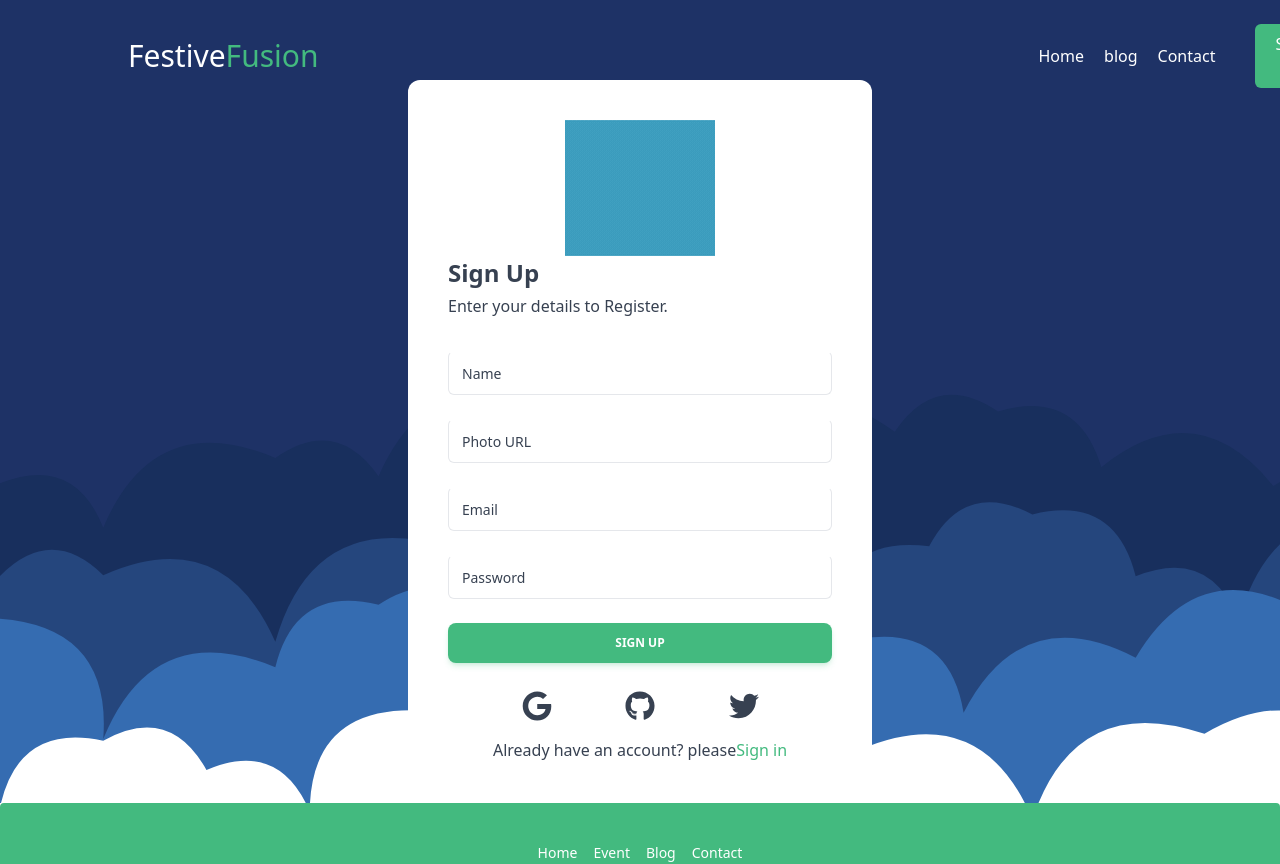
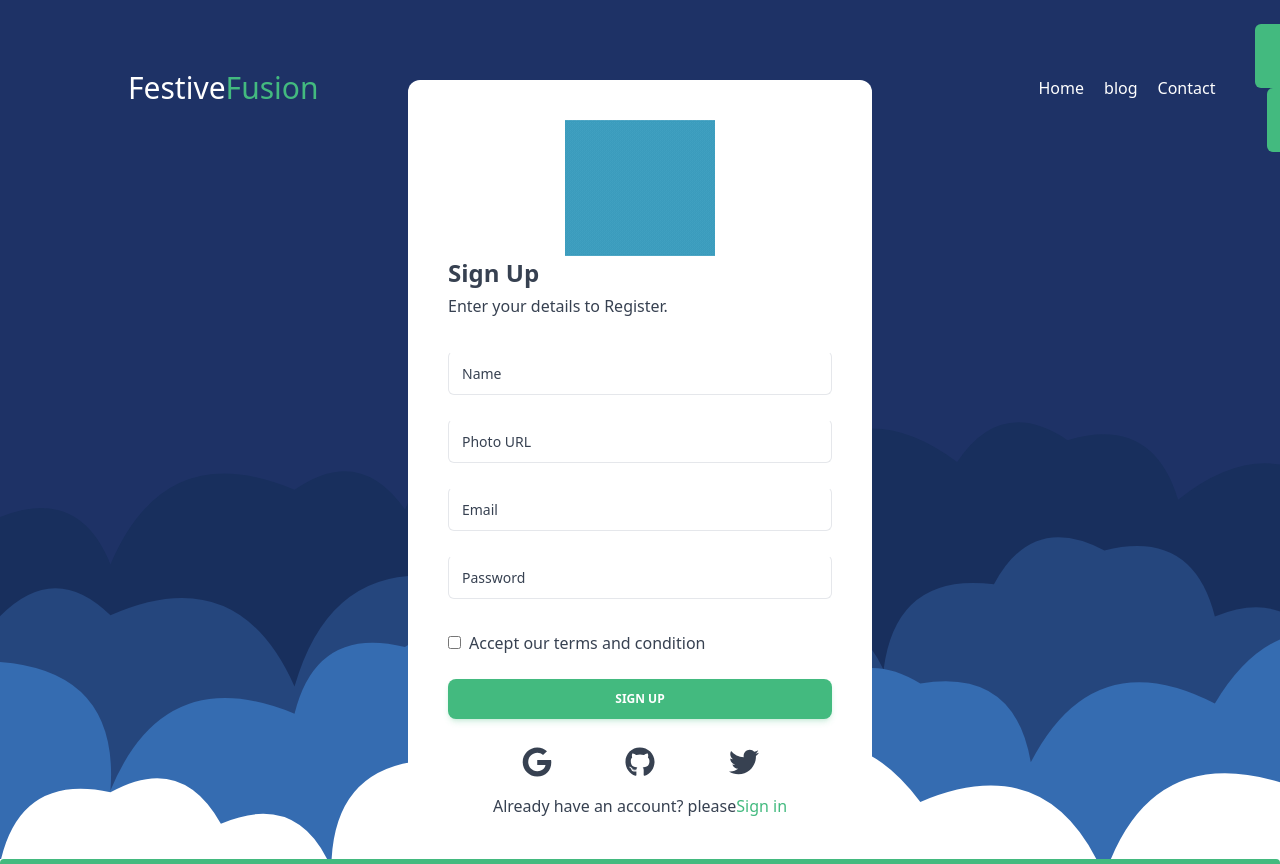
Before and after one commit to rayhan360/FestiveFusion, a React (Vite) app: page /registration in a window 1280 px wide. Shown: the top 864 px of the page. Built offline with nearby package versions, Linux system fonts and the light colour scheme; no server answers.

Commit message:
added sign up registration authenticate and validatetion

```diff
--- a/package.json
+++ b/package.json
@@ -17,11 +17,13 @@
     "prop-types": "^15.8.1",
     "react": "^18.2.0",
     "react-dom": "^18.2.0",
+    "react-hot-toast": "^2.4.1",
     "react-icons": "^4.11.0",
     "react-router-dom": "^6.16.0",
     "react-slick": "^0.29.0",
     "slick-carousel": "^1.8.1",
     "sort-by": "^1.2.0",
+    "sweetalert": "^2.1.2",
     "swiper": "^10.3.1"
   },
   "devDependencies": {
--- a/src/Authentications/Registration.jsx
+++ b/src/Authentications/Registration.jsx
@@ -1,9 +1,69 @@
-import { Link } from "react-router-dom"
+/* eslint-disable no-useless-escape */
+import { Link, useNavigate } from "react-router-dom"
 import signUp from "../assets/signup.gif"
 import "./authentication.css"
 import SocialAuth from "./SocialAuth";
+import { useContext } from "react";
+import { AuthContext } from "../AuthProvider/AuthProvider";
+// import swal from 'sweetalert';
+import toast, { Toaster } from 'react-hot-toast';
+import { updateProfile } from "firebase/auth";
+const Registration = () => {
 
-const Registration = () => {
+    // context
+    const { createUser } = useContext(AuthContext)
+    const navigate = useNavigate()
+
+    const handleRegistration = (e) => {
+        e.preventDefault()
+        const name = e.target.name.value;
+        const photo = e.target.photo.value;
+        const email = e.target.email.value;
+        const password = e.target.password.value;
+        const terms = e.target.terms.checked;
+        // console.log(name, photo, email, password, terms);
+
+        // validation
+        if (password.length < 6) {
+            toast.error("password should at least 6 character or longer").
+            return;
+        } else if (!/[!@#$%^&*()_+{}\[\]:;<>,.?~\\/-]/.test(password)) {
+            console.log("Your password should contain at least one special character");
+            toast.error("Your password should contain at least one special character");
+            return;
+        }
+        else if (!/[A-Z]/.test(password)) {
+            toast.error("your password at least one uppercase character")
+            return;
+        }
+        else if (!terms) {
+            toast.error("please accept our terms and condition")
+            return
+        }
+
+
+
+        createUser(email, password)
+            .then(result => {
+                console.log(result.user)
+                // swal("Login Successful", "Welcome back!", "success");
+                toast.success("user log in successful")
+                e.target.reset;
+
+                // update profile
+                updateProfile(result.user, {
+                    displayName: name,
+                    photoURL: photo
+                })
+                navigate("/")
+            })
+            .catch(error => {
+                console.log(error.message)
+            })
+
+
+    }
+
     return (
         <div>
             <div className="bg-set" >
@@ -18,7 +78,7 @@ const Registration = () => {
                         <p className="mt-1 block font-sans text-base font-normal leading-relaxed text-gray-700 antialiased">
                             Enter your details to Register.
                         </p>
-                    <form className="mt-8 mb-2 w-80 max-w-screen-lg sm:w-96">
+                        <form onSubmit={handleRegistration} className="mt-8 mb-2 w-80 max-w-screen-lg sm:w-96">
                             <div className="mb-4 flex flex-col gap-6">
                                 <div className="relative h-11 w-full min-w-[200px]">
                                     <input
@@ -27,6 +87,7 @@ const Registration = () => {
                                         name="name"
                                         className="peer h-full w-full rounded-md border border-blue-gray-200 border-t-transparent bg-transparent px-3 py-3 font-sans text-sm font-normal text-blue-gray-700 outline outline-0 transition-all placeholder-shown:border placeholder-shown:border-blue-gray-200 placeholder-shown:border-t-blue-gray-200 focus:border-2 focus:border-[#43ba7f] focus:border-t-transparent focus:outline-0 disabled:border-0 disabled:bg-blue-gray-50"
                                         placeholder=" "
+                                        required
 
                                     />
                                     <label className="before:content[' '] after:content[' '] pointer-events-none absolute left-0 -top-1.5 flex h-full w-full select-none text-[11px] font-normal leading-tight text-blue-gray-400 transition-all before:pointer-events-none before:mt-[6.5px] before:mr-1 before:box-border before:block before:h-1.5 before:w-2.5 before:rounded-tl-md before:border-t before:border-l before:border-blue-gray-200 before:transition-all after:pointer-events-none after:mt-[6.5px] after:ml-1 after:box-border after:block after:h-1.5 after:w-2.5 after:flex-grow after:rounded-tr-md after:border-t after:border-r after:border-blue-gray-200 after:transition-all peer-placeholder-shown:text-sm peer-placeholder-shown:leading-[4.1] peer-placeholder-shown:text-blue-gray-500 peer-placeholder-shown:before:border-transparent peer-placeholder-shown:after:border-transparent peer-focus:text-[11px] peer-focus:leading-tight peer-focus:text-[#43ba7f] peer-focus:before:border-t-2 peer-focus:before:border-l-2 peer-focus:before:!border-[#43ba7f] peer-focus:after:border-t-2 peer-focus:after:border-r-2 peer-focus:after:!border-[#43ba7f] peer-disabled:text-transparent peer-disabled:before:border-transparent peer-disabled:after:border-transparent peer-disabled:peer-placeholder-shown:text-blue-gray-500">
@@ -40,7 +101,7 @@ const Registration = () => {
                                         name="photo"
                                         className="peer h-full w-full rounded-md border border-blue-gray-200 border-t-transparent bg-transparent px-3 py-3 font-sans text-sm font-normal text-blue-gray-700 outline outline-0 transition-all placeholder-shown:border placeholder-shown:border-blue-gray-200 placeholder-shown:border-t-blue-gray-200 focus:border-2 focus:border-[#43ba7f] focus:border-t-transparent focus:outline-0 disabled:border-0 disabled:bg-blue-gray-50"
                                         placeholder=" "
-
+                                        required
                                     />
                                     <label className="before:content[' '] after:content[' '] pointer-events-none absolute left-0 -top-1.5 flex h-full w-full select-none text-[11px] font-normal leading-tight text-blue-gray-400 transition-all before:pointer-events-none before:mt-[6.5px] before:mr-1 before:box-border before:block before:h-1.5 before:w-2.5 before:rounded-tl-md before:border-t before:border-l before:border-blue-gray-200 before:transition-all after:pointer-events-none after:mt-[6.5px] after:ml-1 after:box-border after:block after:h-1.5 after:w-2.5 after:flex-grow after:rounded-tr-md after:border-t after:border-r after:border-blue-gray-200 after:transition-all peer-placeholder-shown:text-sm peer-placeholder-shown:leading-[4.1] peer-placeholder-shown:text-blue-gray-500 peer-placeholder-shown:before:border-transparent peer-placeholder-shown:after:border-transparent peer-focus:text-[11px] peer-focus:leading-tight peer-focus:text-[#43ba7f] peer-focus:before:border-t-2 peer-focus:before:border-l-2 peer-focus:before:!border-[#43ba7f] peer-focus:after:border-t-2 peer-focus:after:border-r-2 peer-focus:after:!border-[#43ba7f] peer-disabled:text-transparent peer-disabled:before:border-transparent peer-disabled:after:border-transparent peer-disabled:peer-placeholder-shown:text-blue-gray-500">
                                         Photo URL
@@ -53,6 +114,7 @@ const Registration = () => {
                                         name="email"
                                         className="peer h-full w-full rounded-md border border-blue-gray-200 border-t-transparent bg-transparent px-3 py-3 font-sans text-sm font-normal text-blue-gray-700 outline outline-0 transition-all placeholder-shown:border placeholder-shown:border-blue-gray-200 placeholder-shown:border-t-blue-gray-200 focus:border-2 focus:border-[#43ba7f] focus:border-t-transparent focus:outline-0 disabled:border-0 disabled:bg-blue-gray-50"
                                         placeholder=" "
+                                        required
 
                                     />
                                     <label className="before:content[' '] after:content[' '] pointer-events-none absolute left-0 -top-1.5 flex h-full w-full select-none text-[11px] font-normal leading-tight text-blue-gray-400 transition-all before:pointer-events-none before:mt-[6.5px] before:mr-1 before:box-border before:block before:h-1.5 before:w-2.5 before:rounded-tl-md before:border-t before:border-l before:border-blue-gray-200 before:transition-all after:pointer-events-none after:mt-[6.5px] after:ml-1 after:box-border after:block after:h-1.5 after:w-2.5 after:flex-grow after:rounded-tr-md after:border-t after:border-r after:border-blue-gray-200 after:transition-all peer-placeholder-shown:text-sm peer-placeholder-shown:leading-[4.1] peer-placeholder-shown:text-blue-gray-500 peer-placeholder-shown:before:border-transparent peer-placeholder-shown:after:border-transparent peer-focus:text-[11px] peer-focus:leading-tight peer-focus:text-[#43ba7f] peer-focus:before:border-t-2 peer-focus:before:border-l-2 peer-focus:before:!border-[#43ba7f] peer-focus:after:border-t-2 peer-focus:after:border-r-2 peer-focus:after:!border-[#43ba7f] peer-disabled:text-transparent peer-disabled:before:border-transparent peer-disabled:after:border-transparent peer-disabled:peer-placeholder-shown:text-blue-gray-500">
@@ -67,13 +129,18 @@ const Registration = () => {
                                         name="password"
                                         className="peer h-full w-full rounded-md border border-blue-gray-200 border-t-transparent bg-transparent px-3 py-3 font-sans text-sm font-normal text-blue-gray-700 outline outline-0 transition-all placeholder-shown:border placeholder-shown:border-blue-gray-200 placeholder-shown:border-t-blue-gray-200 focus:border-2 focus:border-[#43ba7f] focus:border-t-transparent focus:outline-0 disabled:border-0 disabled:bg-blue-gray-50"
                                         placeholder=" "
+                                        required
                                     />
                                     <label className="before:content[' '] after:content[' '] pointer-events-none absolute left-0 -top-1.5 flex h-full w-full select-none text-[11px] font-normal leading-tight text-blue-gray-400 transition-all before:pointer-events-none before:mt-[6.5px] before:mr-1 before:box-border before:block before:h-1.5 before:w-2.5 before:rounded-tl-md before:border-t before:border-l before:border-blue-gray-200 before:transition-all after:pointer-events-none after:mt-[6.5px] after:ml-1 after:box-border after:block after:h-1.5 after:w-2.5 after:flex-grow after:rounded-tr-md after:border-t after:border-r after:border-blue-gray-200 after:transition-all peer-placeholder-shown:text-sm peer-placeholder-shown:leading-[4.1] peer-placeholder-shown:text-blue-gray-500 peer-placeholder-shown:before:border-transparent peer-placeholder-shown:after:border-transparent peer-focus:text-[11px] peer-focus:leading-tight peer-focus:text-[#43ba7f] peer-focus:before:border-t-2 peer-focus:before:border-l-2 peer-focus:before:!border-[#43ba7f] peer-focus:after:border-t-2 peer-focus:after:border-r-2 peer-focus:after:!border-[#43ba7f] peer-disabled:text-transparent peer-disabled:before:border-transparent peer-disabled:after:border-transparent peer-disabled:peer-placeholder-shown:text-blue-gray-500">
                                         Password
                                     </label>
                                 </div>
-
-
+                            </div>
+                            <div className="inline-flex items-center">
+                                <div className="mt-4">
+                                    <input type="checkbox" name="terms" id="terms" />
+                                    <label className="ml-2" htmlFor="terms">Accept our terms and condition</label>
+                                </div>
                             </div>
 
                             <button
@@ -101,6 +168,7 @@ const Registration = () => {
                 </div>
 
             </div>
+            <Toaster></Toaster>
         </div>
     );
 };
--- a/src/HomePage/Home.jsx
+++ b/src/HomePage/Home.jsx
@@ -1,4 +1,4 @@
-import Navbar from "../Navbar/Navbar";
+
 import Event from "./Event/Event";
 import Banner from "./banner";
 
@@ -6,7 +6,7 @@ import Banner from "./banner";
 const Home = () => {
     return (
         <div>
-            <Navbar></Navbar>
+            {/* <Navbar></Navbar> */}
             <Banner></Banner>
             <Event></Event>
         </div>
--- a/src/Layout/MainLayout.jsx
+++ b/src/Layout/MainLayout.jsx
@@ -4,6 +4,7 @@ import AOS from 'aos';
 import { useEffect } from "react";
 import Footer from "../Footer/Footer";
 import Navbar from "../Navbar/Navbar";
+import { Toaster } from 'react-hot-toast';
 const MainLayout = () => {
 
     useEffect(() => {
@@ -18,6 +19,7 @@ const MainLayout = () => {
             <Navbar></Navbar>
             <Outlet></Outlet>
             <Footer></Footer>
+            <Toaster></Toaster>
         </div>
     );
 };
```
Also changed, not shown: src/AuthProvider/AuthProvider.jsx (+32 -7 lines), src/Navbar/Navbar.jsx (+21 -8 lines), 1 other file (tests, documents, lock files or other folders). Lines whose indentation alone changed are shown as unchanged.
